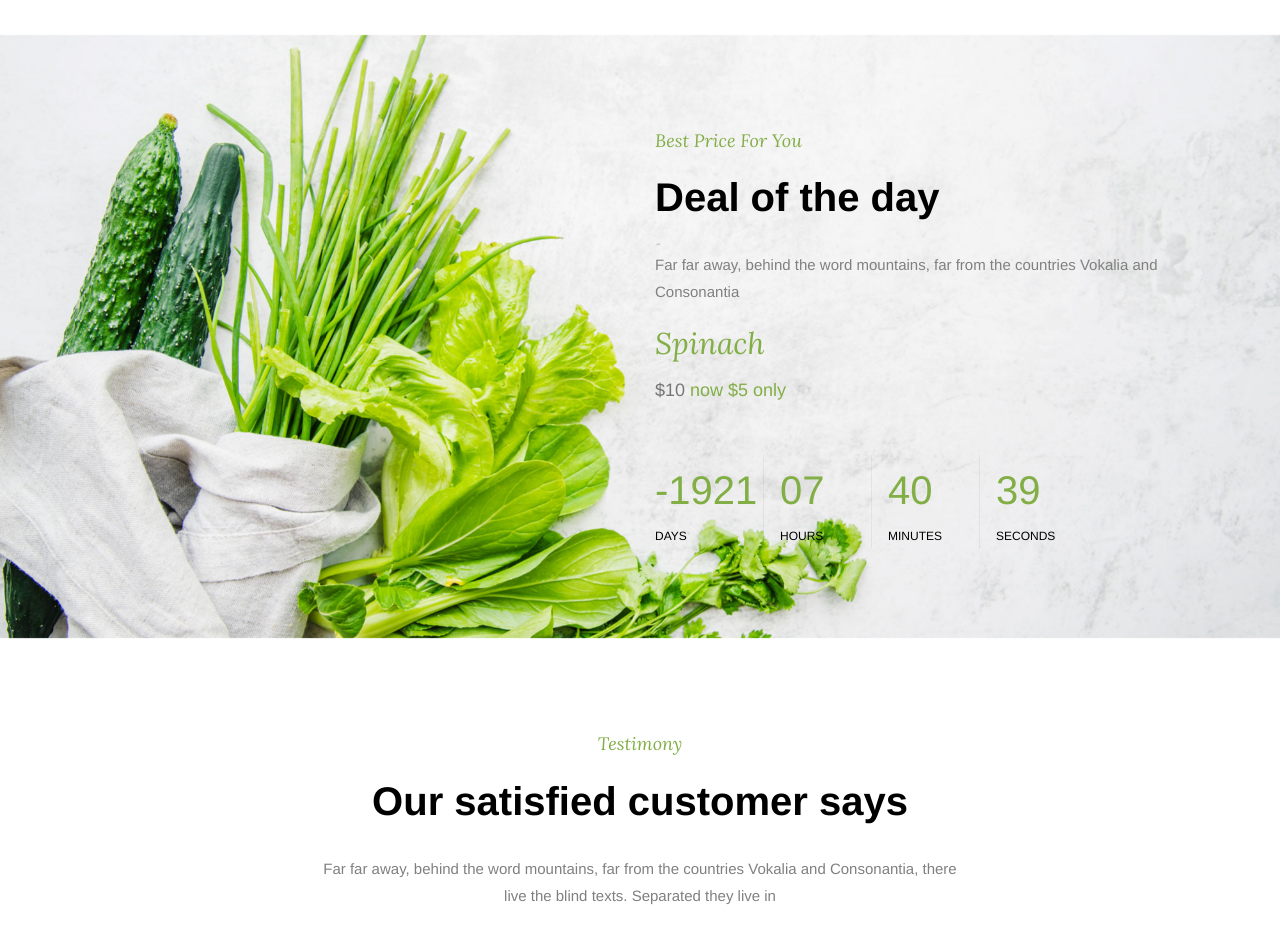
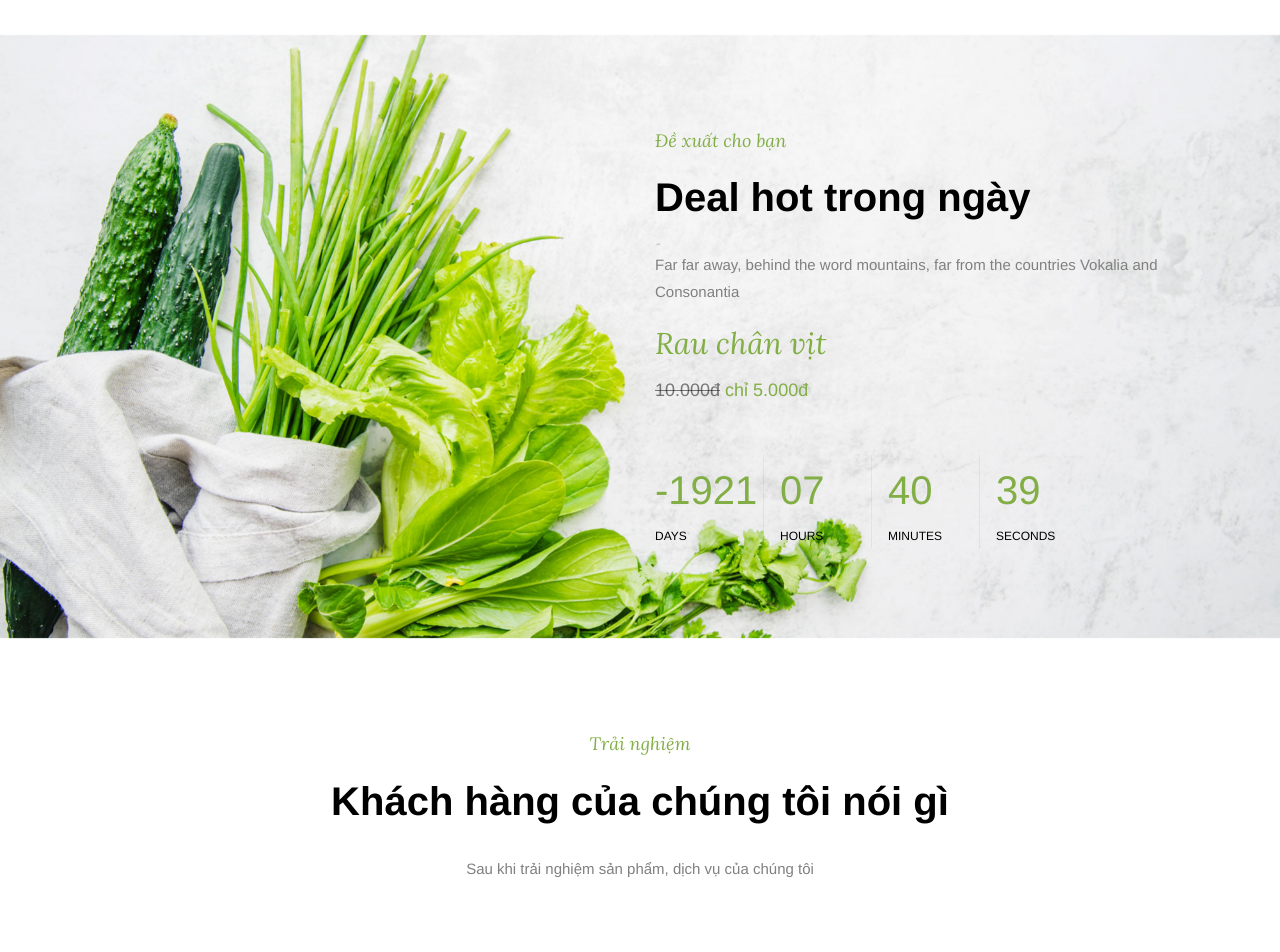
Before and after one commit to trandinhhao/Fruit-shop, a plain HTML site: page webapp/index.html in a window 1280 px wide. Shown: the part 3500-4452 px from the top of the page. Drawn offline with Linux system fonts and the light colour scheme; some packages are replaced by stand-ins of ours; no server answers; files whose address does not match are found by name.

Commit message:
second commit

```diff
--- a/webapp/index.html
+++ b/webapp/index.html
@@ -145,7 +145,7 @@
 							<li>💚 Cam kết 100% nguồn gốc rõ ràng</li>
 						</ul>
 						<p>Chọn VFresh, bạn chọn sức khỏe & sự an tâm cho gia đình! 🌿💚</p>
-						<p><a href="#" class="btn btn-primary">Shop now</a></p>
+						<p><a href="shop.html" class="btn btn-primary">Shop now</a></p>
 					</div>
 				</div>
 			</div>
@@ -519,11 +519,14 @@
 		<div class="container">
 			<div class="row justify-content-end">
 				<div class="col-md-6 heading-section ftco-animate deal-of-the-day ftco-animate">
-					<span class="subheading">Best Price For You</span>
-					<h2 class="mb-4">Deal of the day</h2>
+					<span class="subheading">Đề xuất cho bạn</span>
+					<h2 class="mb-4">Deal hot trong ngày</h2>
 					<p>Far far away, behind the word mountains, far from the countries Vokalia and Consonantia</p>
-					<h3><a href="#">Spinach</a></h3>
-					<span class="price">$10 <a href="#">now $5 only</a></span>
+					<h3><a href="#">Rau chân vịt</a></h3>
+					<span class="price">
+						<span style="text-decoration: line-through;">10.000đ</span>
+						<a href="#">chỉ 5.000đ</a>
+					</span>
 					<div id="timer" class="d-flex mt-5">
 						<div class="time" id="days"></div>
 						<div class="time pl-3" id="hours"></div>
@@ -539,10 +542,9 @@
 		<div class="container">
 			<div class="row justify-content-center mb-5 pb-3">
 				<div class="col-md-7 heading-section ftco-animate text-center">
-					<span class="subheading">Testimony</span>
-					<h2 class="mb-4">Our satisfied customer says</h2>
-					<p>Far far away, behind the word mountains, far from the countries Vokalia and Consonantia, there
-						live the blind texts. Separated they live in</p>
+					<span class="subheading">Trải nghiệm</span>
+					<h2 class="mb-4">Khách hàng của chúng tôi nói gì</h2>
+					<p>Sau khi trải nghiệm sản phẩm, dịch vụ của chúng tôi</p>
 				</div>
 			</div>
 			<div class="row ftco-animate">
```
